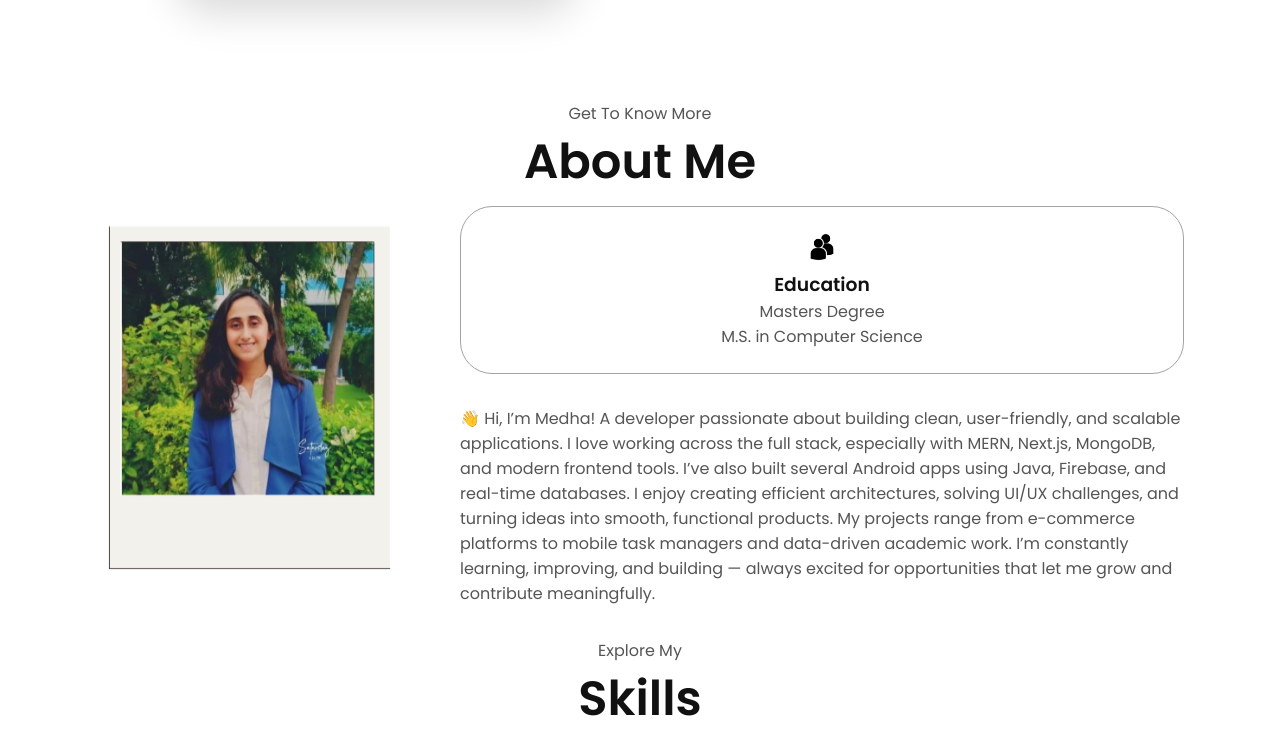
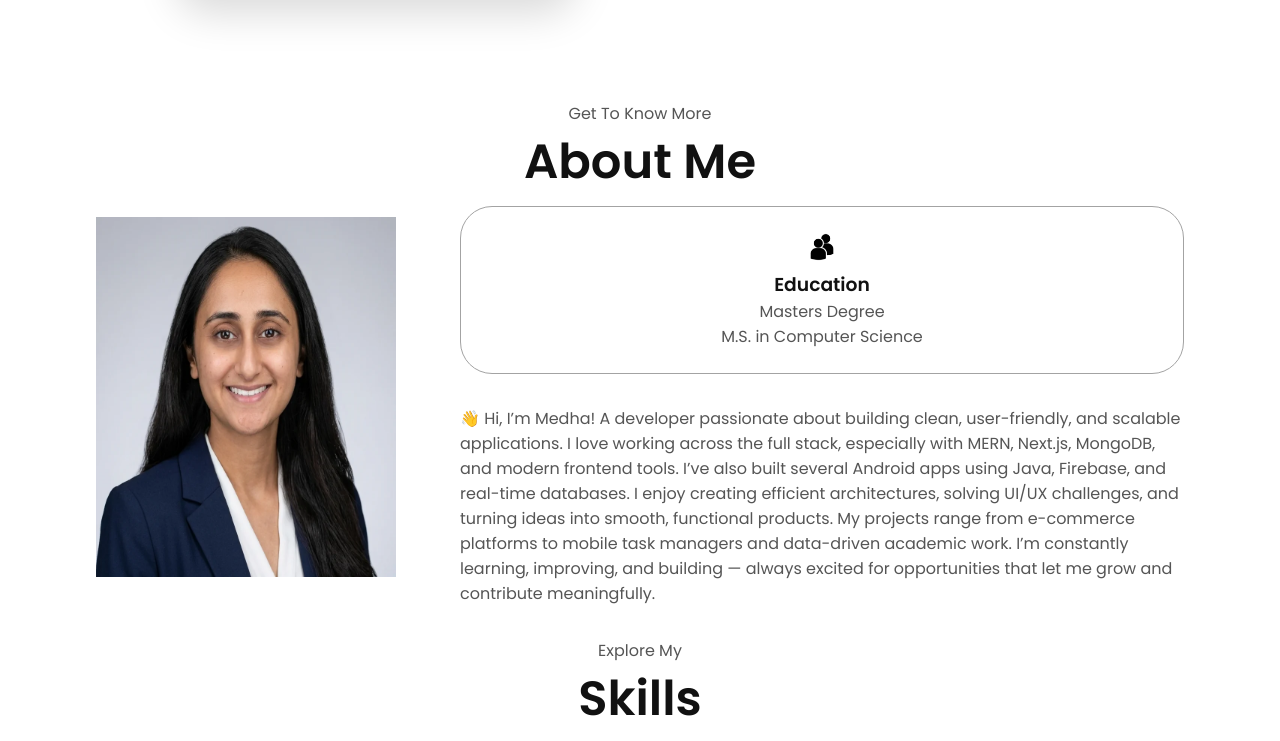
Before and after one commit to MedhaJani9/Portfolio, a plain HTML site: page index.html in a window 1280 px wide. Shown: the part 635-1376 px from the top of the page. Drawn offline with Linux system fonts and the light colour scheme.

Commit message:
changed photo

```diff
--- a/index.html
+++ b/index.html
@@ -107,7 +107,7 @@
       <div class="section-container">
         <div class="section__pic-container">
           <img
-            src="./assets/ProfImg.png"
+            src="./assets/profile-headshot.webp"
             alt="Profile picture"
             class="about-pic"
           />
```
